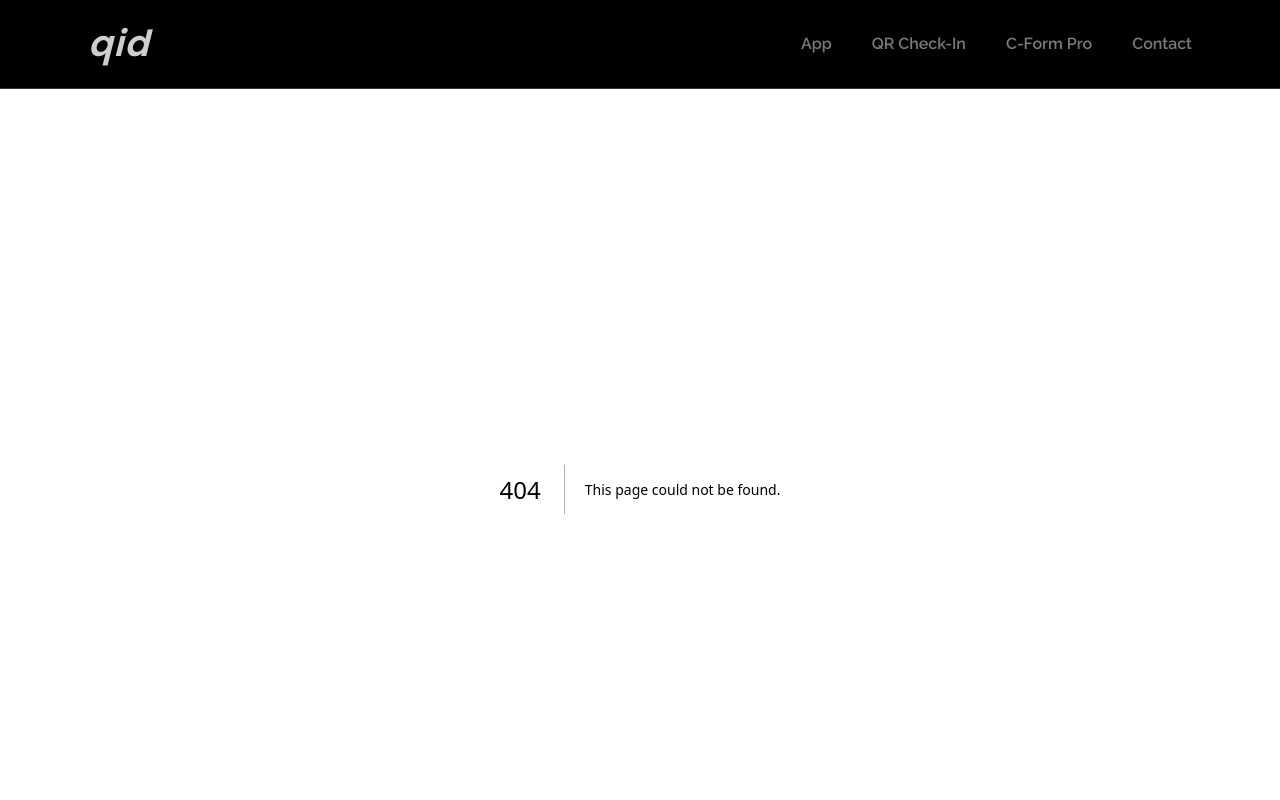
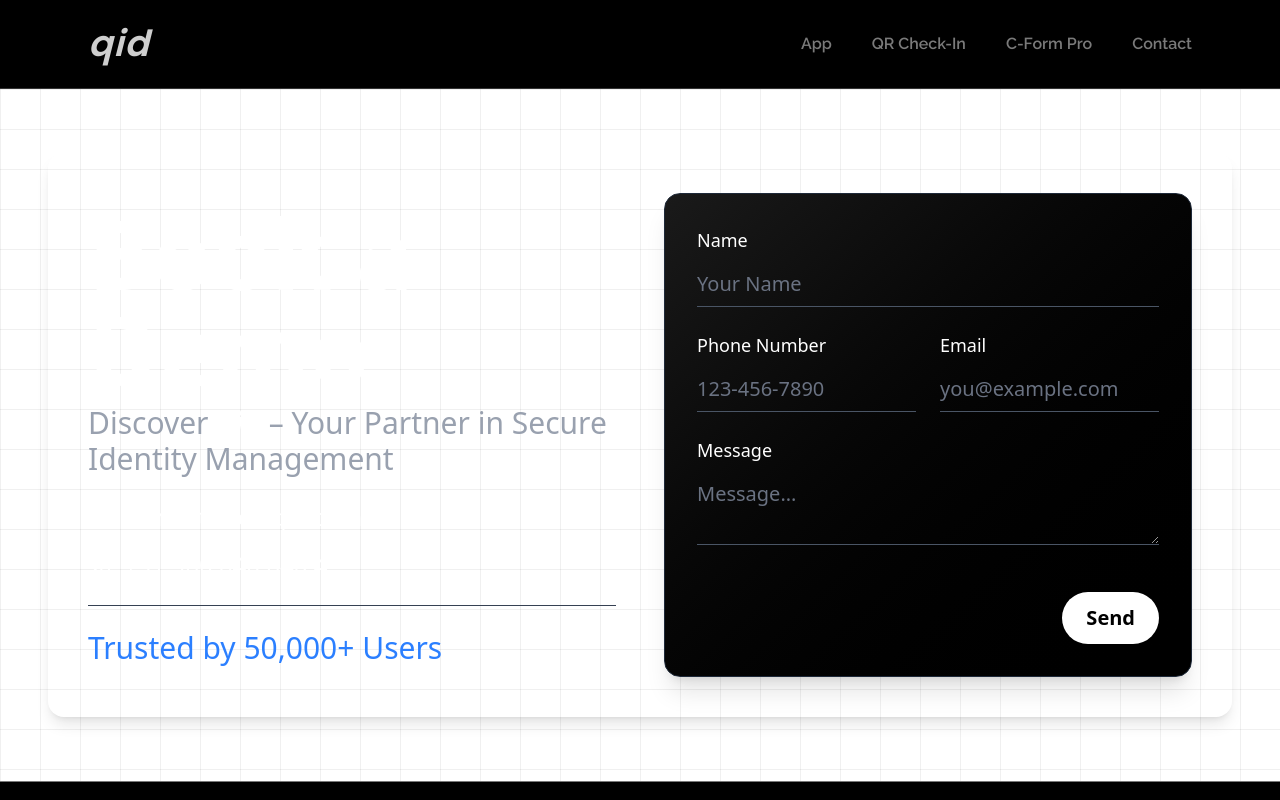
Before and after one commit to Fazalkadivar21/qid-clone, a Next.js app: page /contact in a window 1280 px wide. Before the commit this address had no page. Shown: the top 800 px of the page. Built offline with nearby package versions, Linux system fonts and the light colour scheme.

Commit message:
feat: add contact page

```diff
--- /dev/null
+++ b/app/contact/page.js
@@ -0,0 +1,115 @@
+export default function Contact() {
+  return (
+    <section className="bg-grid text-white md:py-16 md:px-12">
+      <div className="max-w-7xl mx-auto grid grid-cols-1 md:grid-cols-2 gap-12 items-center rounded-2xl p-10 shadow-lg">
+        {/* Left Section */}
+        <div>
+          <h2 className="text-4xl md:text-8xl font-bold mb-6">Book a Demo</h2>
+          <p className="text-gray-400 text-xl md:text-3xl mt-2 mb-6">
+            Discover{" "}
+            <span className="italic font-semibold text-white">qid</span> – Your
+            Partner in Secure Identity Management
+          </p>
+          <div className="space-y-4 mb-6">
+            <div className="flex items-center gap-3">
+              <svg
+                className="w-6 h-6 text-white"
+                fill="none"
+                stroke="currentColor"
+                viewBox="0 0 24 24"
+              >
+                <path
+                  strokeLinecap="round"
+                  strokeLinejoin="round"
+                  strokeWidth={2}
+                  d="M3 8l7.89 5.26a2 2 0 002.22 0L21 8M5 19h14a2 2 0 002-2V7a2 2 0 00-2-2H5a2 2 0 00-2 2v10a2 2 0 002 2z"
+                />
+              </svg>
+              <a
+                href="mailto:contact@oneqid.com"
+                className="text-white text-2xl hover:text-blue-400 transition-colors"
+              >
+                contact@oneqid.com
+              </a>
+            </div>
+            <div className="flex items-center gap-3">
+              <svg
+                className="w-6 h-6 text-white"
+                fill="none"
+                stroke="currentColor"
+                viewBox="0 0 24 24"
+              >
+                <path
+                  strokeLinecap="round"
+                  strokeLinejoin="round"
+                  strokeWidth={2}
+                  d="M3 5a2 2 0 012-2h3.28a1 1 0 01.948.684l1.498 4.493a1 1 0 01-.502 1.21l-2.257 1.13a11.042 11.042 0 005.516 5.516l1.13-2.257a1 1 0 011.21-.502l4.493 1.498a1 1 0 01.684.949V19a2 2 0 01-2 2h-1C9.716 21 3 14.284 3 6V5z"
+                />
+              </svg>
+              <a
+                href="tel:+919606406404"
+                className="text-white text-2xl hover:text-blue-400 transition-colors"
+              >
+                +91 960 640 640 4
+              </a>
+            </div>
+          </div>
+          <hr className="border-gray-700 mb-6" />
+          <p className="text-blue-500 font-medium text-3xl">
+            Trusted by 50,000+ Users
+          </p>
+        </div>
+
+        {/* Right Form Section */}
+        <div className="bg-gradient-to-br from-[#1a1a1a] to-black p-8 rounded-2xl shadow-xl border border-gray-800">
+          <form className="space-y-6 text-xl">
+            <div>
+              <label className="block text-lg mb-2">Name</label>
+              <input
+                type="text"
+                placeholder="Your Name"
+                className="w-full bg-transparent border-b border-gray-600 focus:outline-none py-2 text-white placeholder-gray-500"
+              />
+            </div>
+
+            <div className="grid grid-cols-1 md:grid-cols-2 gap-6">
+              <div>
+                <label className="block text-lg mb-2">Phone Number</label>
+                <input
+                  type="text"
+                  placeholder="123-456-7890"
+                  className="w-full bg-transparent border-b border-gray-600 focus:outline-none py-2 text-white placeholder-gray-500"
+                />
+              </div>
+              <div>
+                <label className="block text-lg mb-2">Email</label>
+                <input
+                  type="email"
+                  placeholder="you@example.com"
+                  className="w-full bg-transparent border-b border-gray-600 focus:outline-none py-2 text-white placeholder-gray-500"
+                />
+              </div>
+            </div>
+
+            <div>
+              <label className="block text-lg mb-2">Message</label>
+              <textarea
+                placeholder="Message..."
+                className="w-full bg-transparent border-b border-gray-600 focus:outline-none py-2 text-white placeholder-gray-500"
+              />
+            </div>
+
+            <div className="pt-4 flex justify-end">
+              <button
+                type="submit"
+                className="bg-white text-black font-semibold px-6 py-3 rounded-full hover:bg-gray-200 transition"
+              >
+                Send
+              </button>
+            </div>
+          </form>
+        </div>
+      </div>
+    </section>
+  );
+}
```
